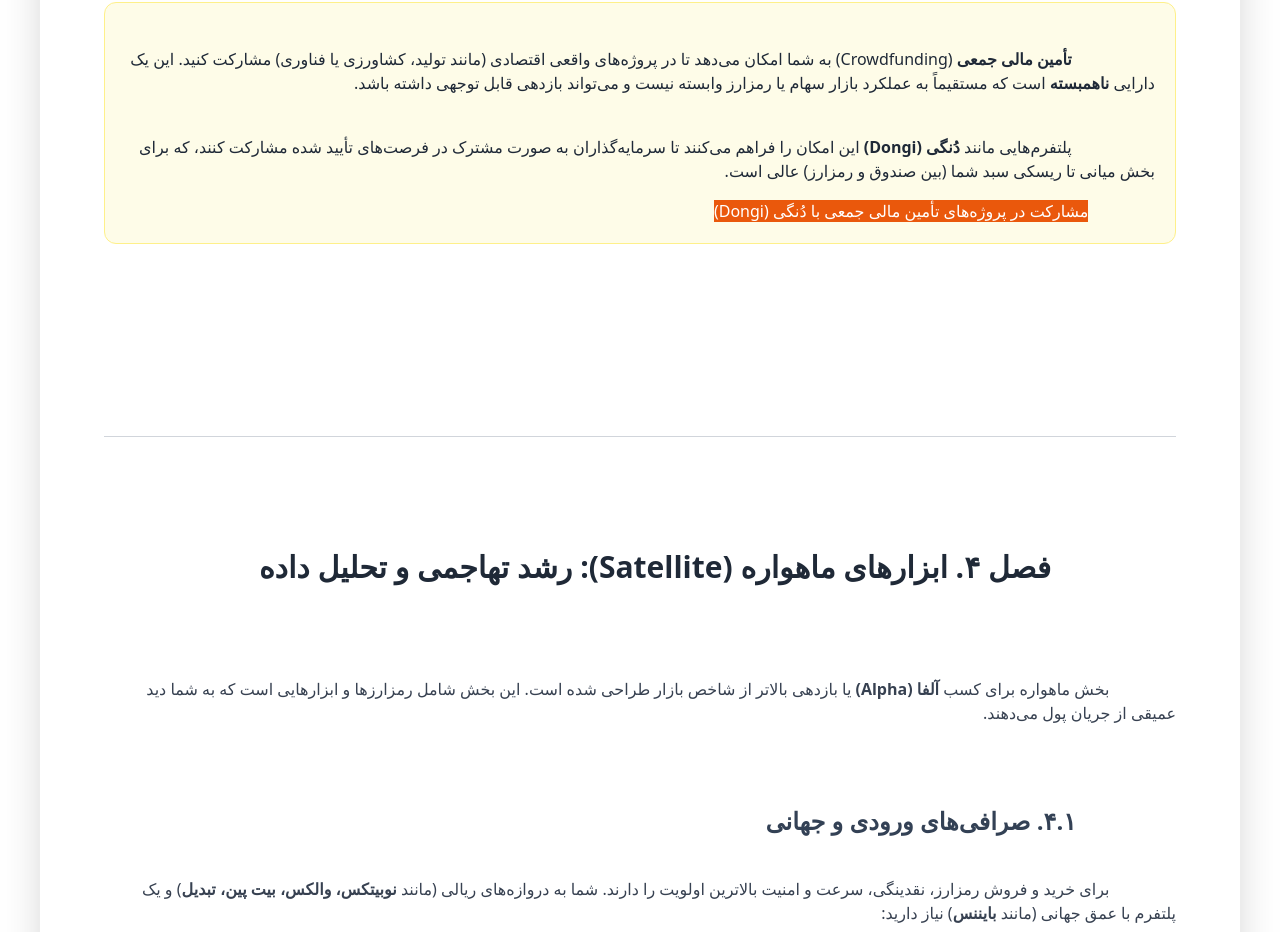
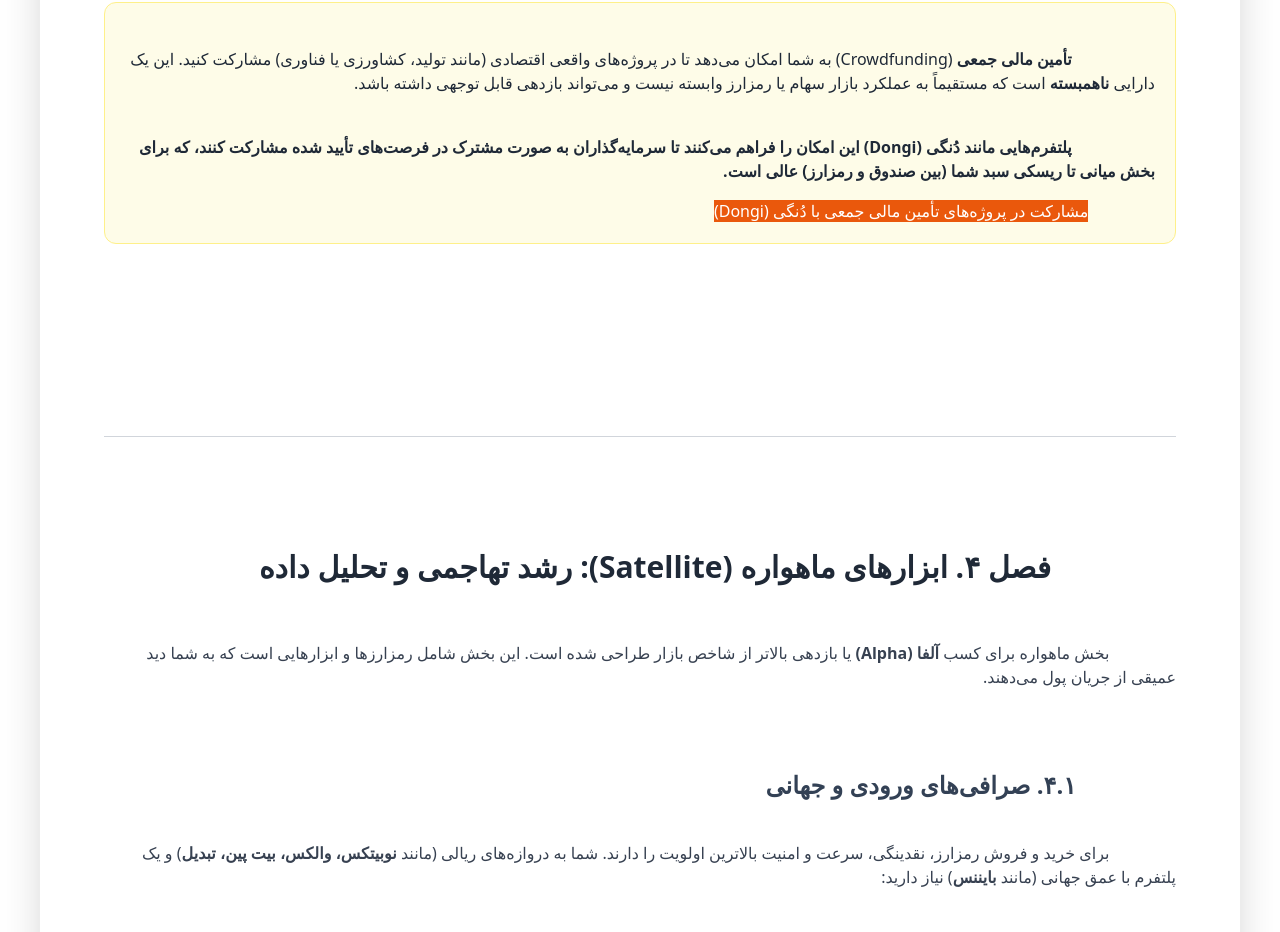
Before and after one commit to paymon1/portfolio, a plain HTML site: page index.html in a window 1280 px wide. Shown: the part 4773-5705 px from the top of the page. Drawn offline with nearby package versions, Linux system fonts and the light colour scheme.

Commit message:
Update index.html

```diff
--- a/index.html
+++ b/index.html
@@ -198,7 +198,6 @@
 
             <h3 class="text-2xl font-semibold text-slate-700 mt-8 mb-4">
                 ۳.۱. مدیریت حرفه‌ای دارایی و صندوق‌ها
-
             </h3>
             <p class="text-gray-700 mb-6">
                 صندوق‌های سرمایه‌گذاری (چه درآمد ثابت و چه سهامی) بهترین راه برای به دست آوردن تنوع‌بخشی فوری و مدیریت تخصصی هستند. این صندوق‌ها توسط تیم‌های تحلیل حرفه‌ای اداره می‌شوند و برای بخش محافظه‌کار سبد شما ایده‌آلند.
@@ -216,7 +215,7 @@
                 <p class="text-gray-800 mb-4">
                     <b>تأمین مالی جمعی</b> (Crowdfunding) به شما امکان می‌دهد تا در پروژه‌های واقعی اقتصادی (مانند تولید، کشاورزی یا فناوری) مشارکت کنید. این یک دارایی <b>ناهمبسته</b> است که مستقیماً به عملکرد بازار سهام یا رمزارز وابسته نیست و می‌تواند بازدهی قابل توجهی داشته باشد.
                 </p>
-                <p class="text-gray-800 mb-4">
+                <p class="text-gray-800 mb-4 font-bold">
                     پلتفرم‌هایی مانند <b>دُنگی (Dongi)</b> این امکان را فراهم می‌کنند تا سرمایه‌گذاران به صورت مشترک در فرصت‌های تأیید شده مشارکت کنند، که برای بخش میانی تا ریسکی سبد شما (بین صندوق و رمزارز) عالی است.
                 </p>
                 <a href="https://dongi.ir/user/nlogin/?ref=Xu1HY" target="_blank" rel="nofollow noopener" class="tool-link bg-orange-600 text-white hover:bg-orange-700">مشارکت در پروژه‌های تأمین مالی جمعی با دُنگی (Dongi)</a>
@@ -227,7 +226,6 @@
         <section class="mb-20">
             <h2 class="text-3xl font-bold text-gray-800 section-title mb-8">
                 فصل ۴. ابزارهای ماهواره (Satellite): رشد تهاجمی و تحلیل داده
-
             </h2>
             <p class="text-gray-700 mb-6">
                 بخش ماهواره برای کسب <b>آلفا (Alpha)</b> یا بازدهی بالاتر از شاخص بازار طراحی شده است. این بخش شامل رمزارزها و ابزارهایی است که به شما دید عمیقی از جریان پول می‌دهند.
```
